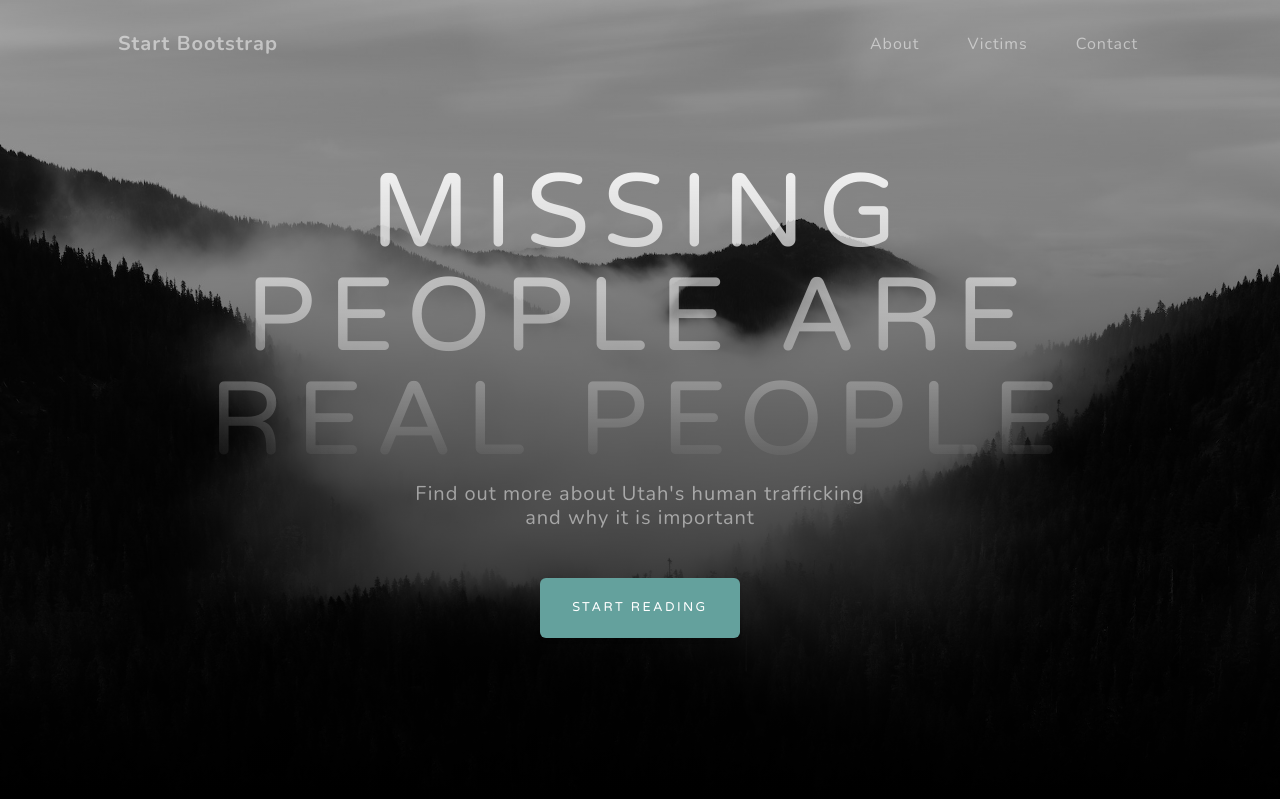
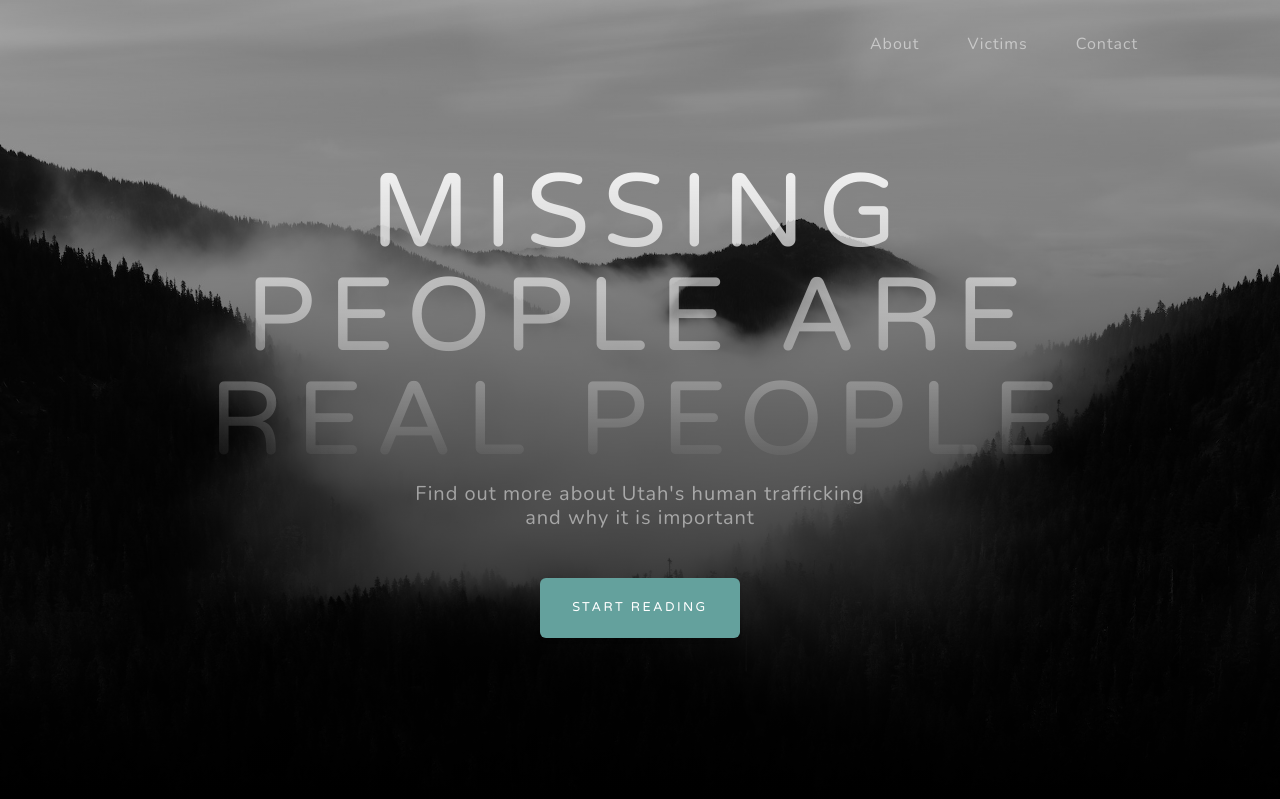
Before and after one commit to rbhawkins999/missingPersons, a Django app: page / in a window 1280 px wide. Shown: the top 799 px of the page. Run offline with Django 4.2, Linux system fonts and the light colour scheme; some libraries are stand-ins or nearby versions.

Commit message:
Commented out the "start bootstrap" in corner

```diff
--- a/templates/persons/index.html
+++ b/templates/persons/index.html
@@ -21,7 +21,7 @@
         <!-- Navigation-->
         <nav class="navbar navbar-expand-lg navbar-light fixed-top" id="mainNav">
             <div class="container px-4 px-lg-5">
-                <a class="navbar-brand" href="#page-top">Start Bootstrap</a>
+                <!-- <a class="navbar-brand" href="#page-top">Start Bootstrap</a> -->
                 <button class="navbar-toggler navbar-toggler-right" type="button" data-bs-toggle="collapse" data-bs-target="#navbarResponsive" aria-controls="navbarResponsive" aria-expanded="false" aria-label="Toggle navigation">
                     Menu
                     <i class="fas fa-bars"></i>
```
